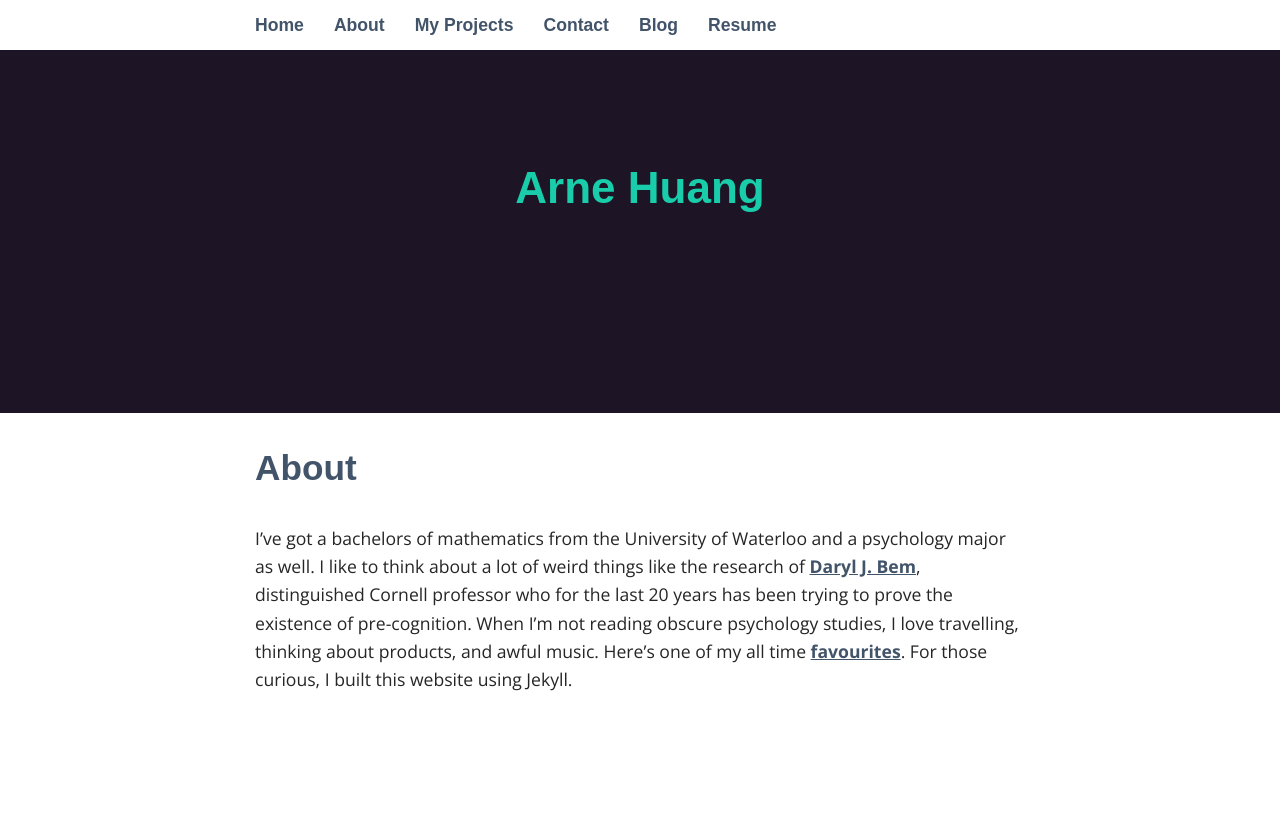
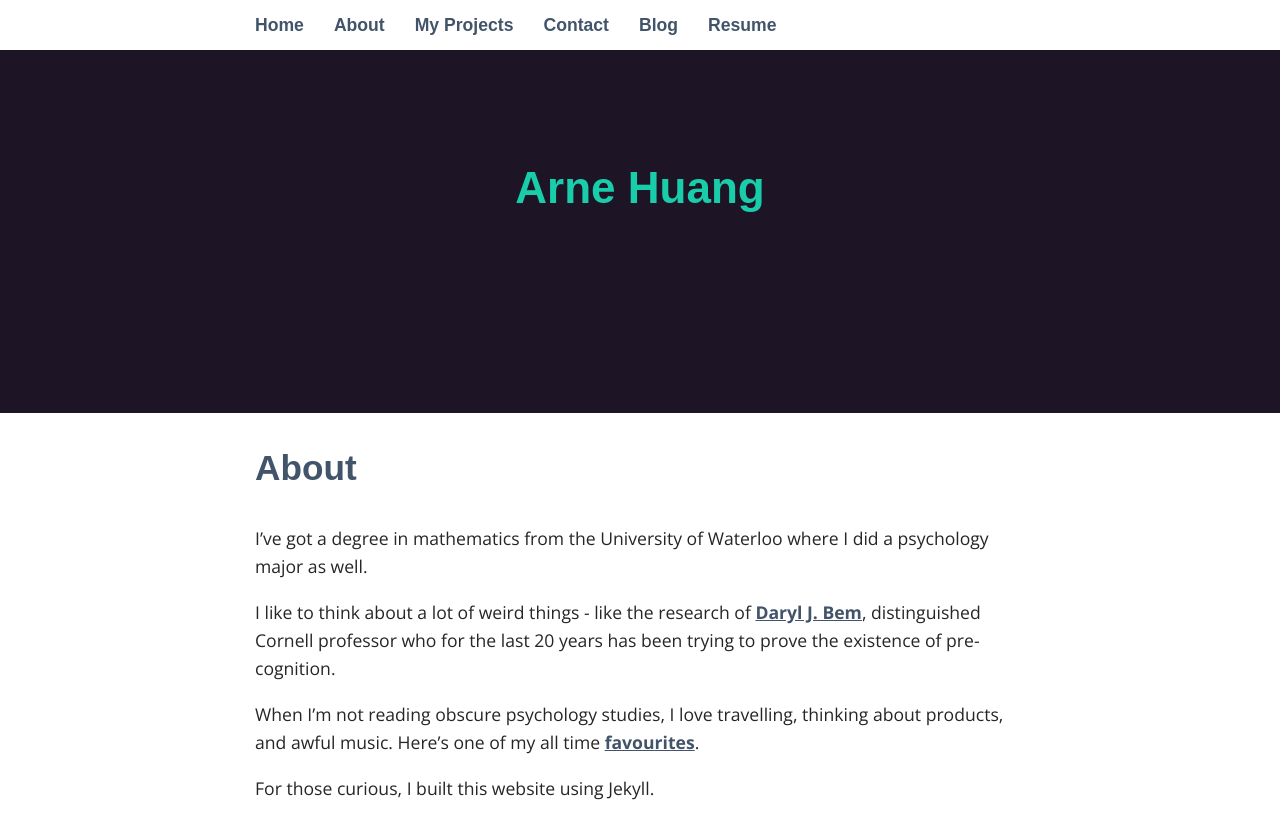
Before and after one commit to arnehuang/arnehuang.github-io, a Jekyll site: the page built from _pages/02_about.md, in a window 1280 px wide and 900 px high, scrolled down 87 px. Shown: the top 839 px of the window. Built offline with Jekyll 4.4.1, drawn with Linux system fonts in a browser that asks for light colours; some web fonts are replaced; before the commit the page ends 900 px from its top, so only the background shows below that.

Commit message:
Update 02_about.md

```diff
--- a/_pages/02_about.md
+++ b/_pages/02_about.md
@@ -3,6 +3,10 @@
 title: About
 permalink: /about/
 ---
-  I've got a bachelors of mathematics from the University of Waterloo and a psychology major as well. I like to think about a lot of weird things like the research of <a href="http://www.dbem.ws/FeelingFuture.pdf">Daryl J. Bem</a>, distinguished Cornell professor who for the last 20 years has been trying to prove the existence of pre-cognition.
+  I've got a degree in mathematics from the University of Waterloo where I did a psychology major as well.
+
+  I like to think about a lot of weird things - like the research of <a href="http://www.dbem.ws/FeelingFuture.pdf">Daryl J. Bem</a>, distinguished Cornell professor who for the last 20 years has been trying to prove the existence of pre-cognition.
+
   When I'm not reading obscure psychology studies, I love travelling, thinking about products, and awful music. Here's one of my all time <a href=" https://www.youtube.com/watch?v=iq_d8VSM0nw">favourites</a>.
+
   For those curious, I built this website using Jekyll.
```
